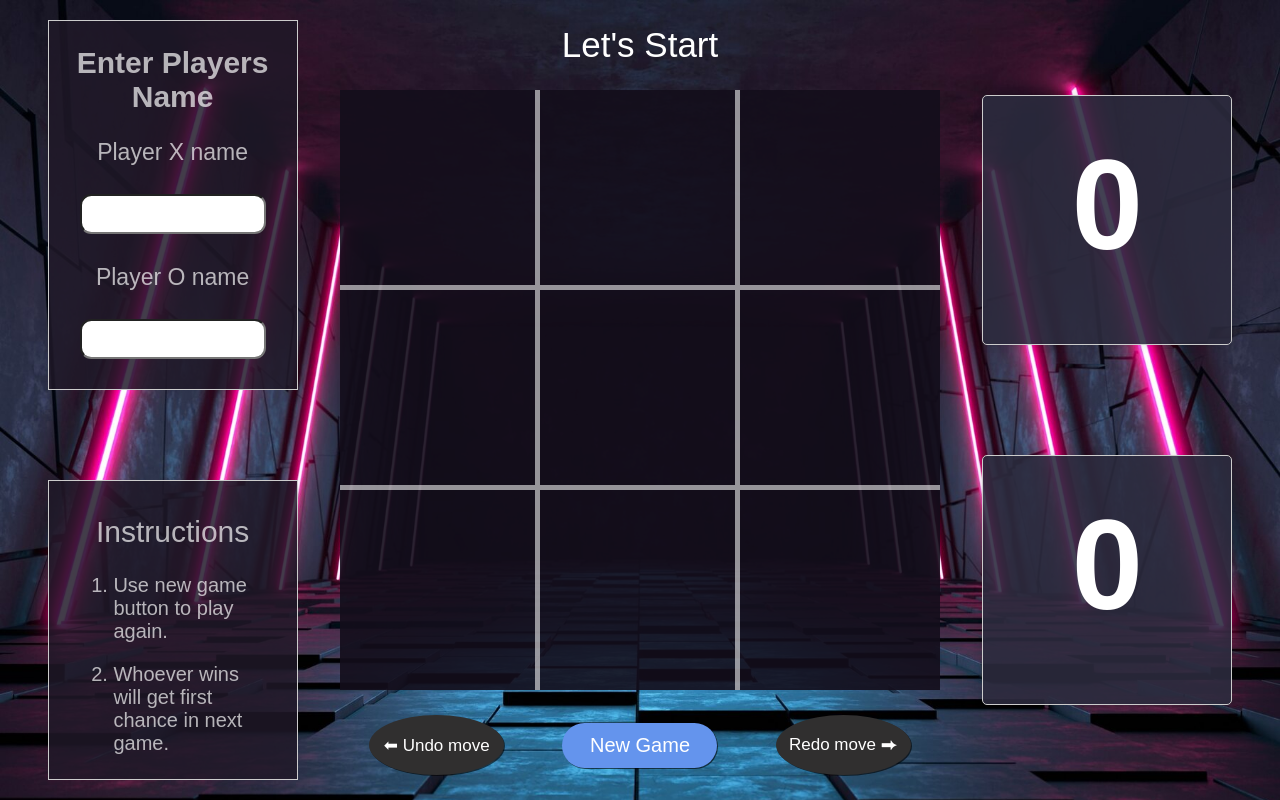
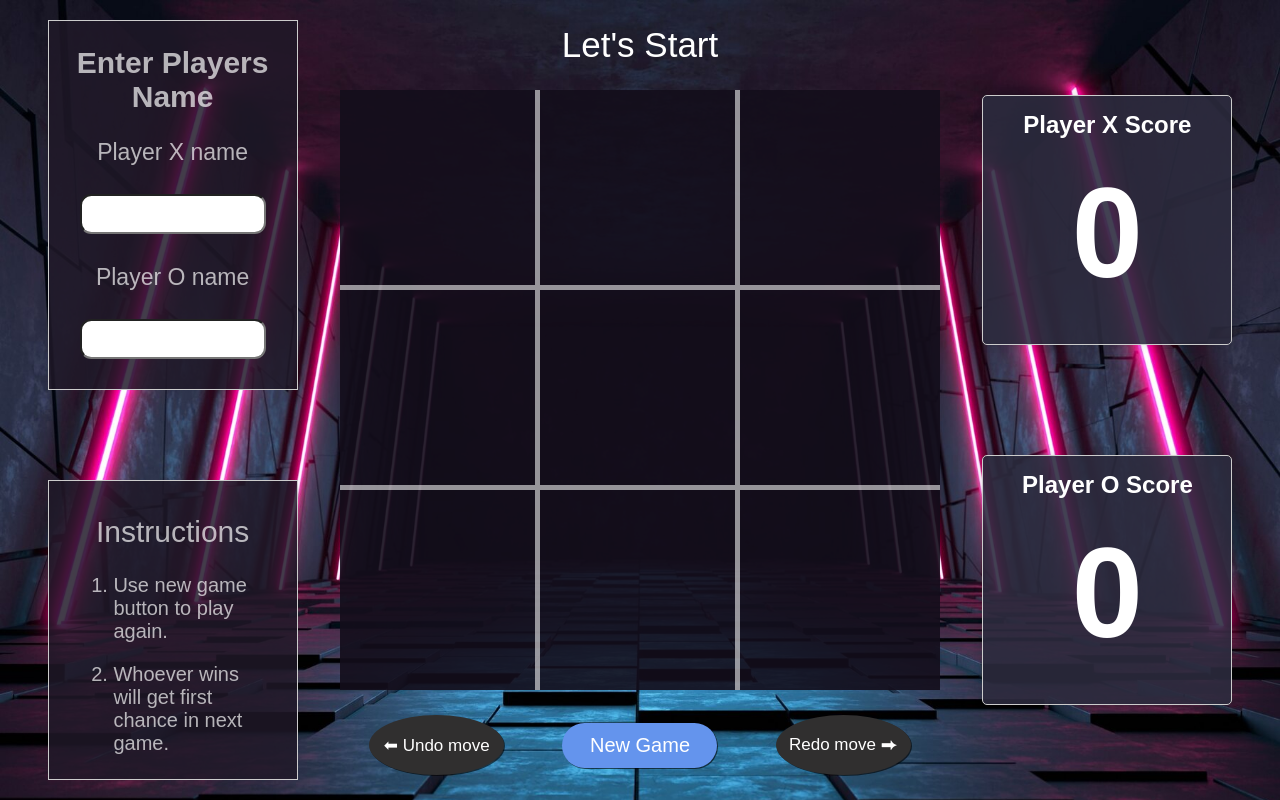
Before and after one commit to Aditya-Devarkonda/TIC-TAC-TOE, a React (Vite) app: page / in a window 1280 px wide. Built offline with nearby package versions, Linux system fonts and the light colour scheme.

Commit message:
Refactor: Player score names added

```diff
--- a/src/components/RightArea.jsx
+++ b/src/components/RightArea.jsx
@@ -3,15 +3,16 @@
 import React from 'react';
 
 export default function ScoreCard ({playerXName, playerOName, scoreX, scoreO}){
-
+    const playerX ="Player X Score"
+    const playerO = "Player O Score"
     return (
       <div className="score-card">
         <div className="player-card">
-          <h2 className='player-name'>{playerXName}</h2>
+          <h2 className='player-name'>{playerXName||playerX}</h2>
           <div className="score">{scoreX}</div>
         </div>
         <div className="player-card">
-          <h2 className='player-name'>{playerOName}</h2>
+          <h2 className='player-name'>{playerOName||playerO}</h2>
           <div className="score">{scoreO}</div>
         </div>
       </div>
```
